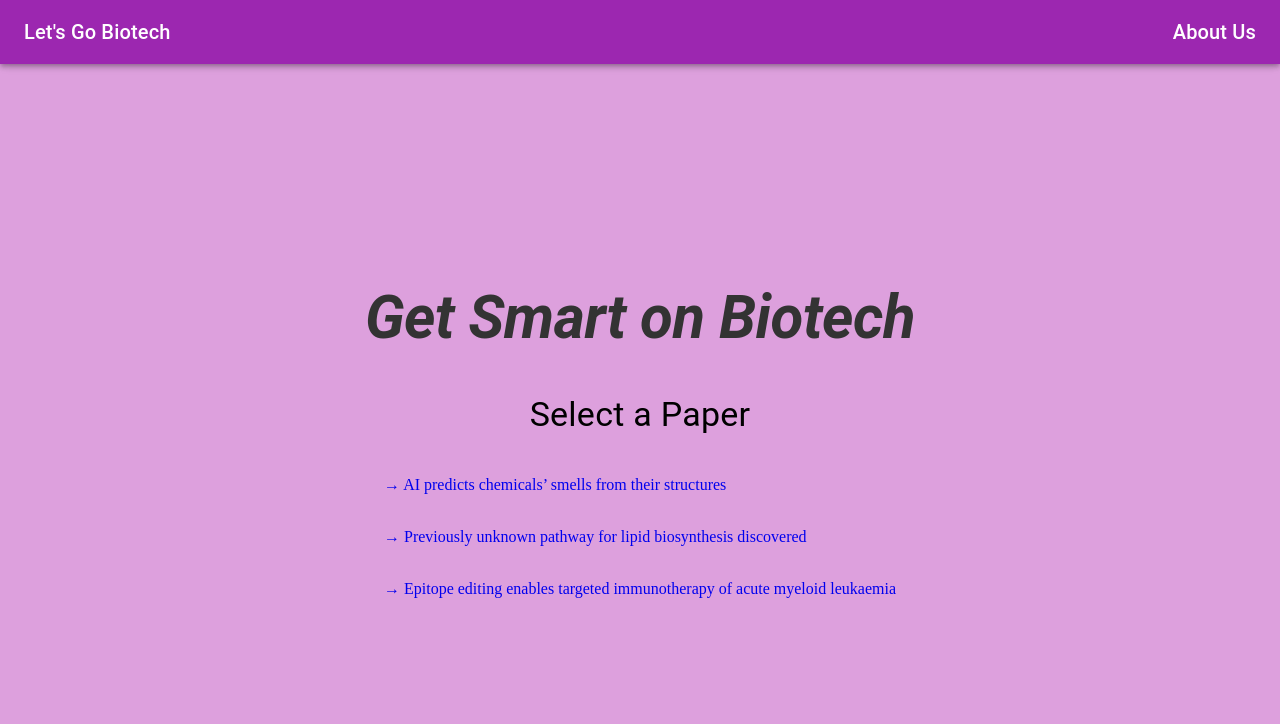
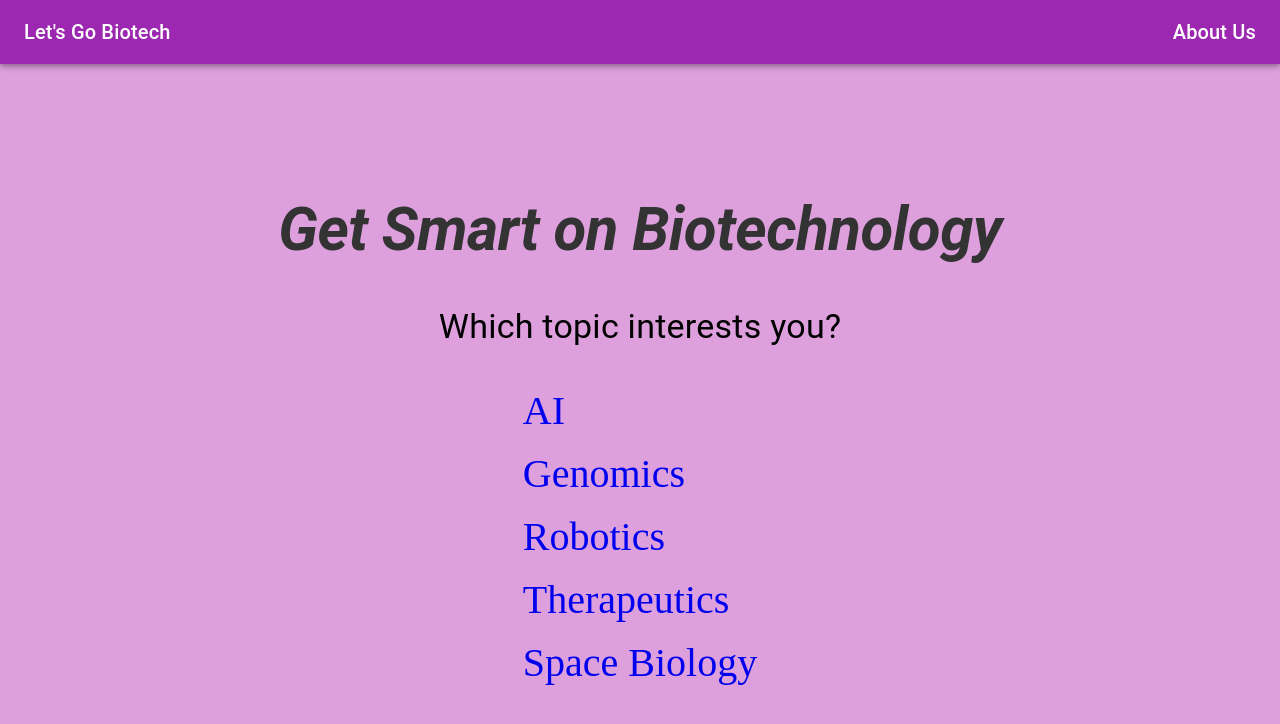
Before and after one commit to rohanrobinson/lgb, a Next.js app: page / in a window 1280 px wide. Shown: the top 724 px of the page. Built offline with nearby package versions, Linux system fonts and the light colour scheme.

Commit message:
topics on landing page

```diff
--- a/src/pages/index.js
+++ b/src/pages/index.js
@@ -65,68 +65,58 @@ export default function Home() {
           mt: 4,
         }}>
           <Typography variant="h2" sx={{ mb: 4, textAlign: 'center' }}>
-            <b><span className={styles.lgbHeader}><i>Get Smart on Biotech</i></span></b>
+            <b><span className={styles.lgbHeader}><i>Get Smart on Biotechnology</i></span></b>
           </Typography>
           <Typography variant="h4" sx={{ mb: 2, textAlign: 'center'}}>
-            <span className={styles.lgbDescription}>Select a Paper</span>
+            <span className={styles.lgbDescription}>Which topic interests you?</span>
           </Typography>
         </Box>
-
         <div>
           <Link
           variant="contained"
           color="success"
           size="large"
-          href={{ pathname: '/paper-portion',
-              query: {
-                showPaper1: true,
-                showPaper2: false,
-                showPaper3: false,
-                paperNames: paperNames,
-              }
-           }}
+          href="/past-papers"
           >
-           &rarr; {paperNames[0]}
-          </Link> <br />
+            <span className={styles.topicsTextLarge}>AI</span>
+          </Link>
 
           <Link
-
           variant="contained"
           color="success"
           size="large"
-
-          href={{ pathname: '/paper-portion',
-              query: {
-                showPaper1: false,
-                showPaper2: true,
-                showPaper3: false,
-                paperNames: paperNames,
-              }
-           }}
-
-
+          href="/past-papers"
           >
-           &rarr; {paperNames[1]}
-          </Link> <br />
-
+            <span className={styles.topicsTextLarge}>Genomics</span>
+          </Link>
 
           <Link
-
           variant="contained"
           color="success"
           size="large"
+          href="#"
+          >
+            <span className={styles.topicsTextLarge}>Robotics</span>
+          </Link>
 
-          href={{ pathname: '/paper-portion',
-              query: {
-                showPaper1: false,
-                showPaper2: false,
-                showPaper3: true,
-                paperNames: paperNames,
-              }
-           }}
+          <Link
+          variant="contained"
+          color="success"
+          size="large"
+          href="#"
           >
-           &rarr; {paperNames[2]}
+            <span className={styles.topicsTextLarge}>Therapeutics</span>
           </Link>
+
+          <Link
+          variant="contained"
+          color="success"
+          size="large"
+          href="#"
+          >
+            <span className={styles.topicsTextLarge}>Space Biology</span>
+          </Link>
+
         </div>
       </Box>
     );
--- a/src/styles/Home.module.css
+++ b/src/styles/Home.module.css
@@ -74,6 +74,11 @@
     margin-bottom: 20px;
     background-color: #f9f9f9;  /* light grey color for the background */
     border-radius: 10px; /* rounded corners */
+  }
+
+  .topicsTextLarge {
+    font-size: 40px; /* Adjust the font size to your desired size */
+    /* Other styles as needed */
   }
 
   .largeAbstractDisplay {
```
